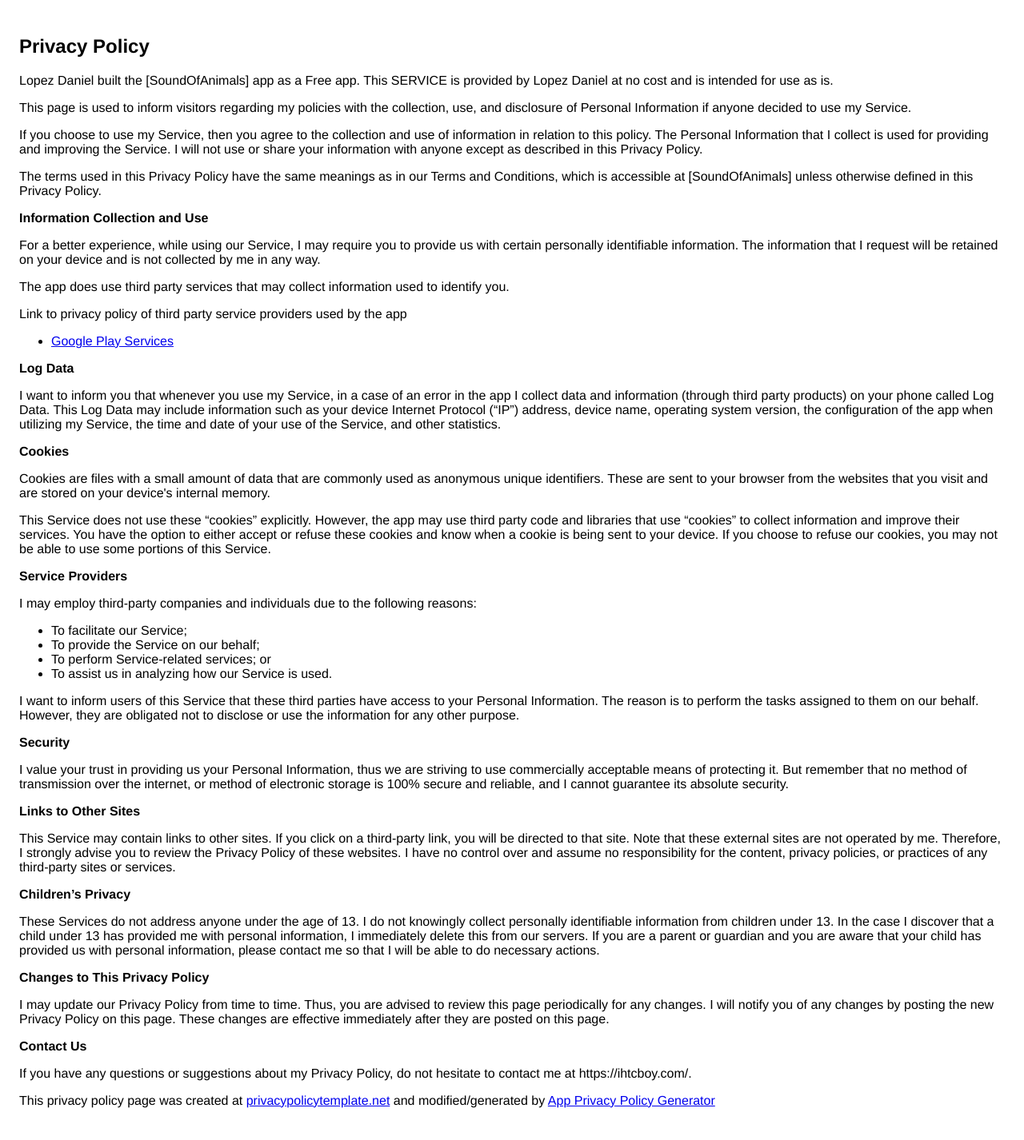
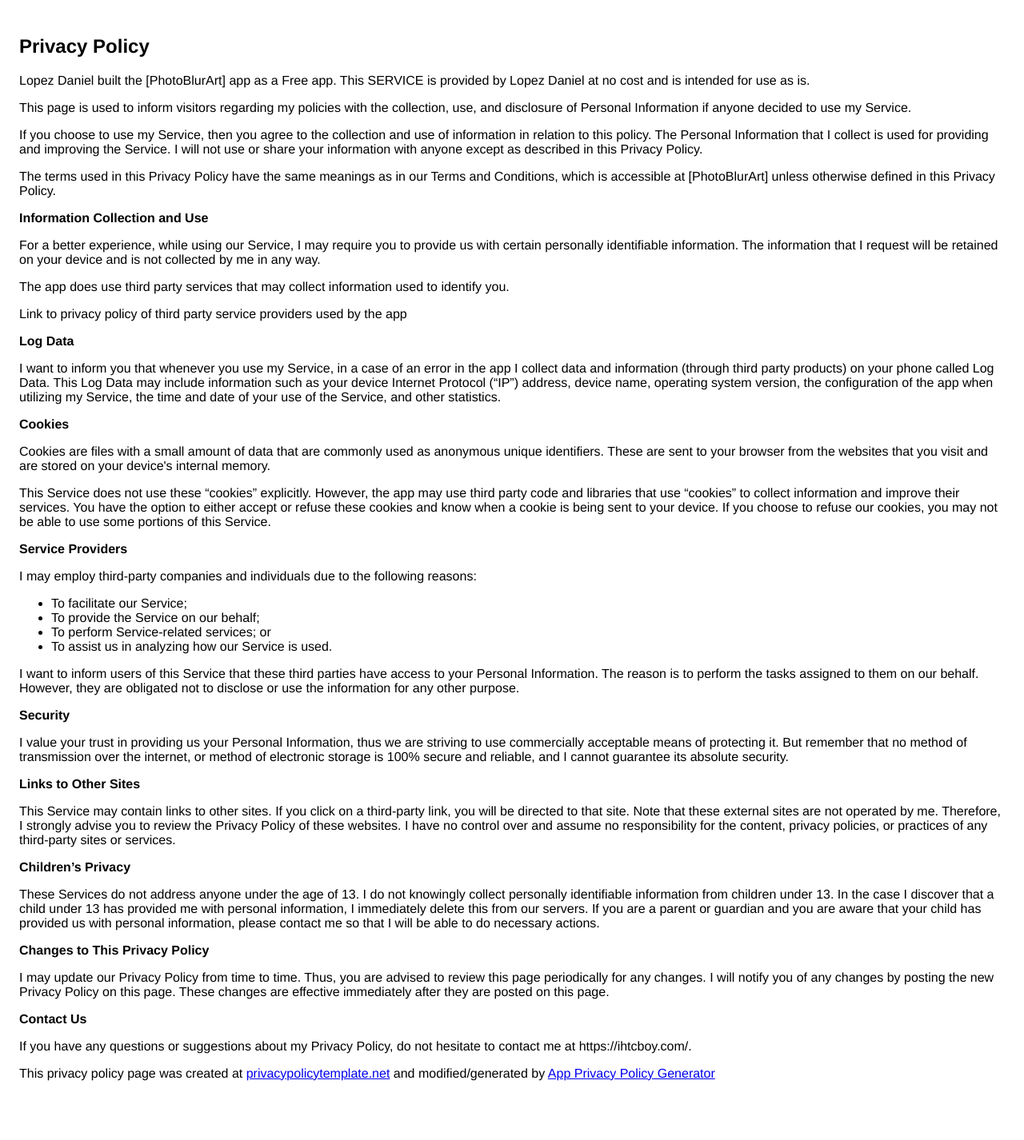
Before and after one commit to yourdinnerlist/yourdinnerlist.github.io, a Jekyll site: the page privacy_policy.html, which Jekyll copies as it is, in a window 1280 px wide. Shown: the whole page at 80% size. Built offline with Jekyll 4.4.1, drawn with Linux system fonts in a browser that asks for light colours; after the commit the page ends 1392 px from its top, so only the background shows below that.

Commit message:
first commit

```diff
--- a/privacy_policy.html
+++ b/privacy_policy.html
@@ -8,7 +8,7 @@
     </head>
     <body>
     <h2>Privacy Policy</h2> <p>
-                    Lopez Daniel built the [SoundOfAnimals] app as
+                    Lopez Daniel built the [PhotoBlurArt] app as
                     a Free app. This SERVICE is provided by
                     Lopez Daniel at no cost and is intended for
                     use as is.
@@ -28,7 +28,7 @@
                   </p> <p>
                     The terms used in this Privacy Policy have the same meanings
                     as in our Terms and Conditions, which is accessible at
-                    [SoundOfAnimals] unless otherwise defined in this Privacy
+                    [PhotoBlurArt] unless otherwise defined in this Privacy
                     Policy.
                   </p> <p><strong>Information Collection and Use</strong></p> <p>
                     For a better experience, while using our Service,
@@ -42,7 +42,7 @@
                   </p> <div><p>
                       Link to privacy policy of third party service providers
                       used by the app
-                    </p> <ul><li><a href="https://www.google.com/policies/privacy/" target="_blank">Google Play Services</a></li><!----><!----><!----><!----><!----><!----><!----><!----><!----><!----></ul></div> <p><strong>Log Data</strong></p> <p>
+                    </p> <ul><!----><!----><!----><!----><!----><!----><!----><!----><!----><!----><!----></ul></div> <p><strong>Log Data</strong></p> <p>
                     I want to inform you that whenever
                     you use my Service, in a case of an error in the
                     app I collect data and information (through third
```
Also changed, not shown: README.md.
